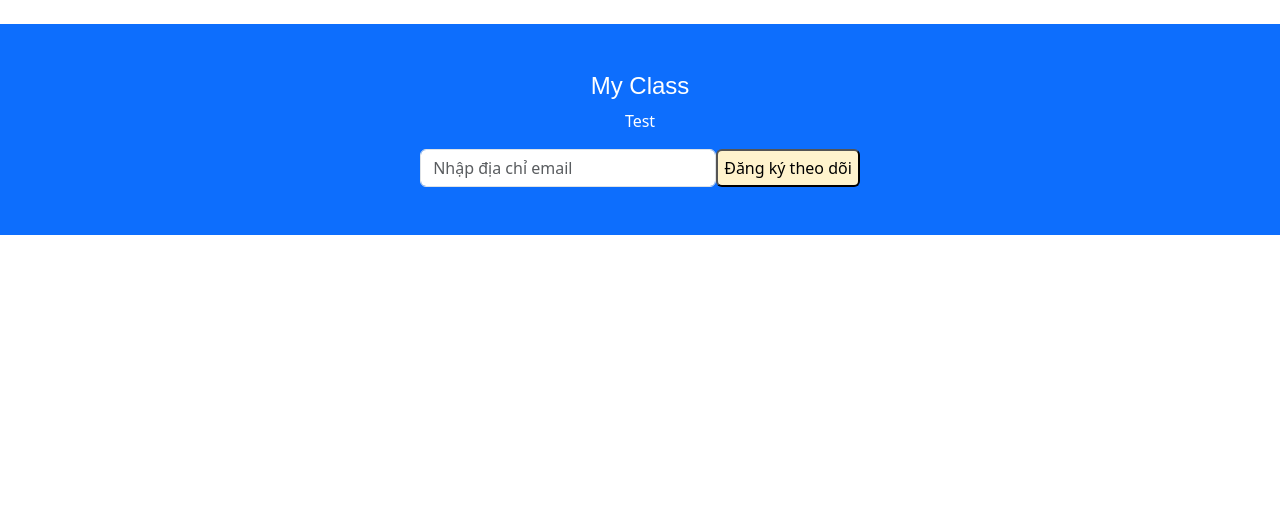
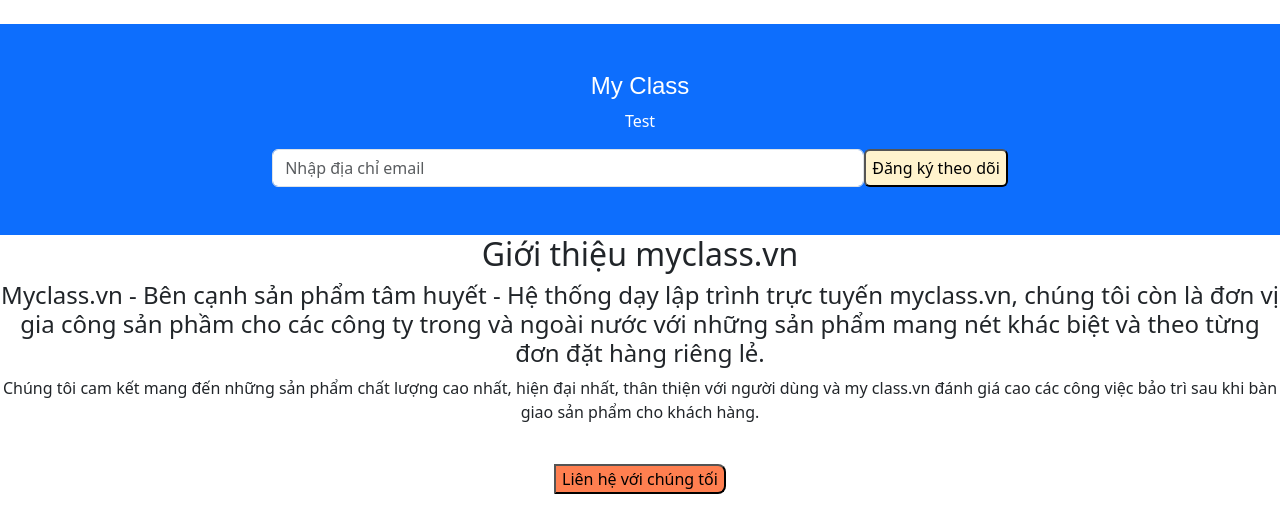
Before and after one commit to MrDinhHoa/01_WS_HelloWebsite, a plain HTML site: page index.html in a window 1280 px wide. Drawn offline with nearby package versions, Linux system fonts and the light colour scheme.

Commit message:
Update index.html

```diff
--- a/index.html
+++ b/index.html
@@ -25,9 +25,15 @@
             <h1>My Class</h1>
             <p>Test</p>
             <form class="d-flex justify-content-center">
-                <input type="email" class="form-control w-25" placeholder="Nhập địa chỉ email" width="200">
+                <input type="email" class="form-control w-50" placeholder="Nhập địa chỉ email" >
                 <button type="button" class="bg-warning-subtle rounded">Đăng ký theo dõi</button>
             </form>
+        </div>
+        <div class="flex-column justify-content-start align-items-lg-start" id="about">
+            <h2>Giới thiệu myclass.vn</h2>
+            <h4>Myclass.vn - Bên cạnh sản phẩm tâm huyết - Hệ thống dạy lập trình trực tuyến myclass.vn, chúng tôi còn là đơn vị gia công sản phầm cho các công ty trong và ngoài nước với những sản phẩm mang nét khác biệt và theo từng đơn đặt hàng riêng lẻ.</h4>
+            <p>Chúng tôi cam kết mang đến những sản phẩm chất lượng cao nhất, hiện đại nhất, thân thiện với người dùng và my class.vn đánh giá cao các công việc bảo trì sau khi bàn giao sản phẩm cho khách hàng.</p>
+            <br><button type="button" class="rounded-end-3" style="background-color: coral;">Liên hệ với chúng tối</button>
         </div>
 
 
```
